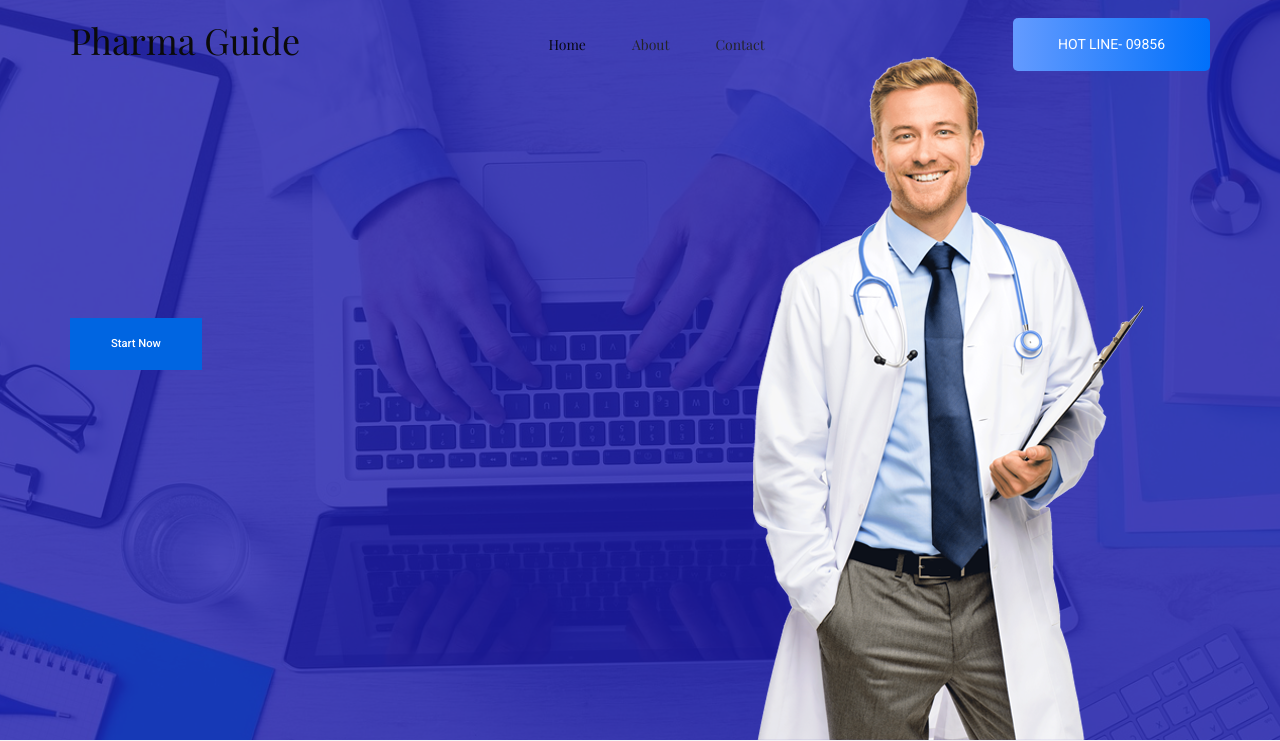
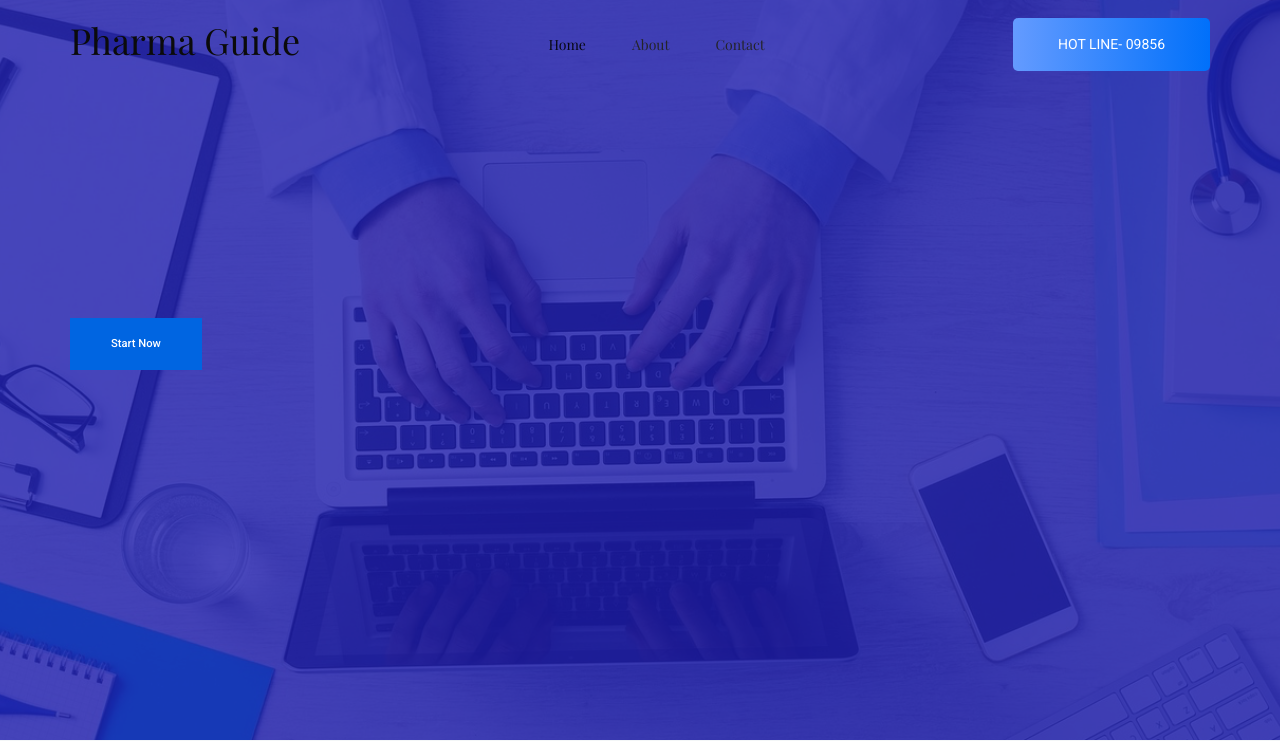
Before and after one commit to therealrahulsahu/MinorProject, a Flask app: page /disease_p in a window 1280 px wide. Shown: the top 741 px of the page. Run offline with Flask 2, Linux system fonts and the light colour scheme; some libraries are stand-ins or nearby versions.

Commit message:
Doctor Image Removed from project

```diff
--- a/templates/disease_p.html
+++ b/templates/disease_p.html
@@ -163,7 +163,7 @@
                     <div id="final_result" class="regervation_part_iner"></div>
                 </div>
                 <div class="col-lg-5 col-md-6">
-                    <div class="reservation_img">
+                    <div style="display: none" class="reservation_img">
                         <img src="{{ url_for('static', filename='img/reservation.png') }}" alt="" class="reservation_img_iner">
                     </div>
                 </div>
```
